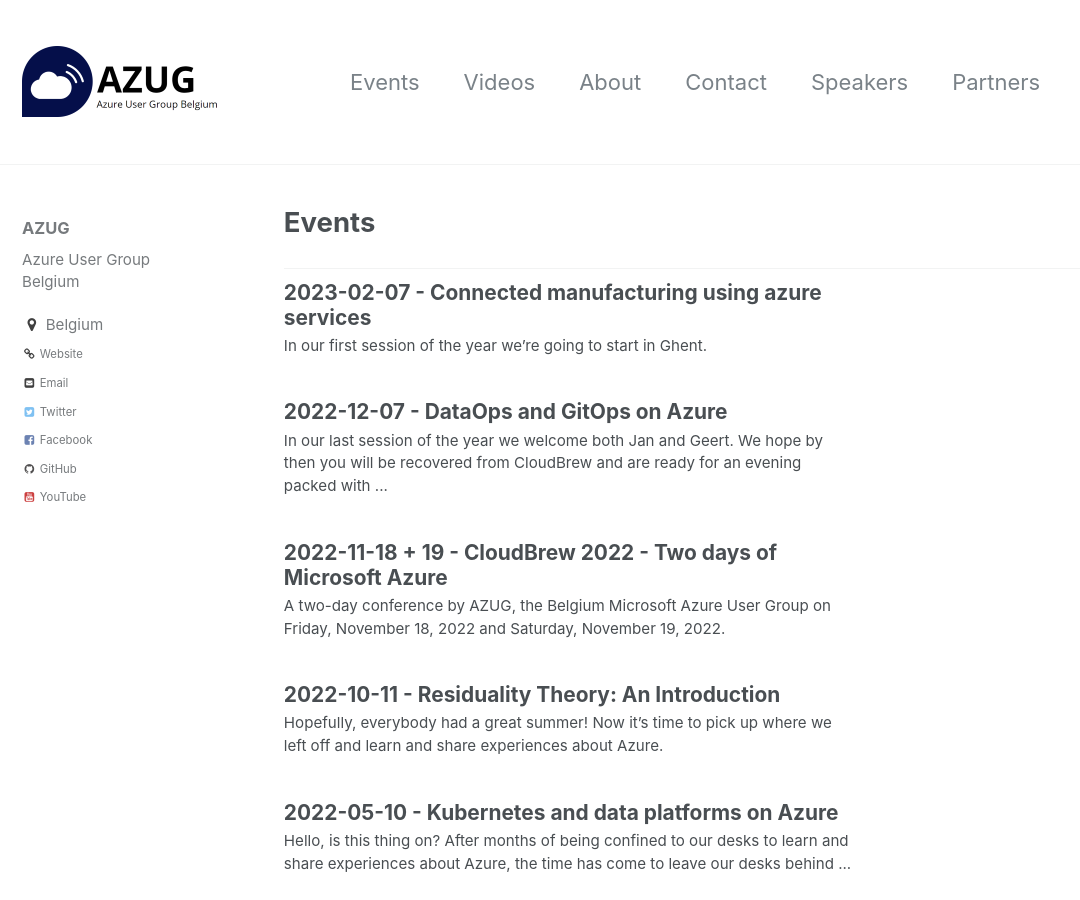
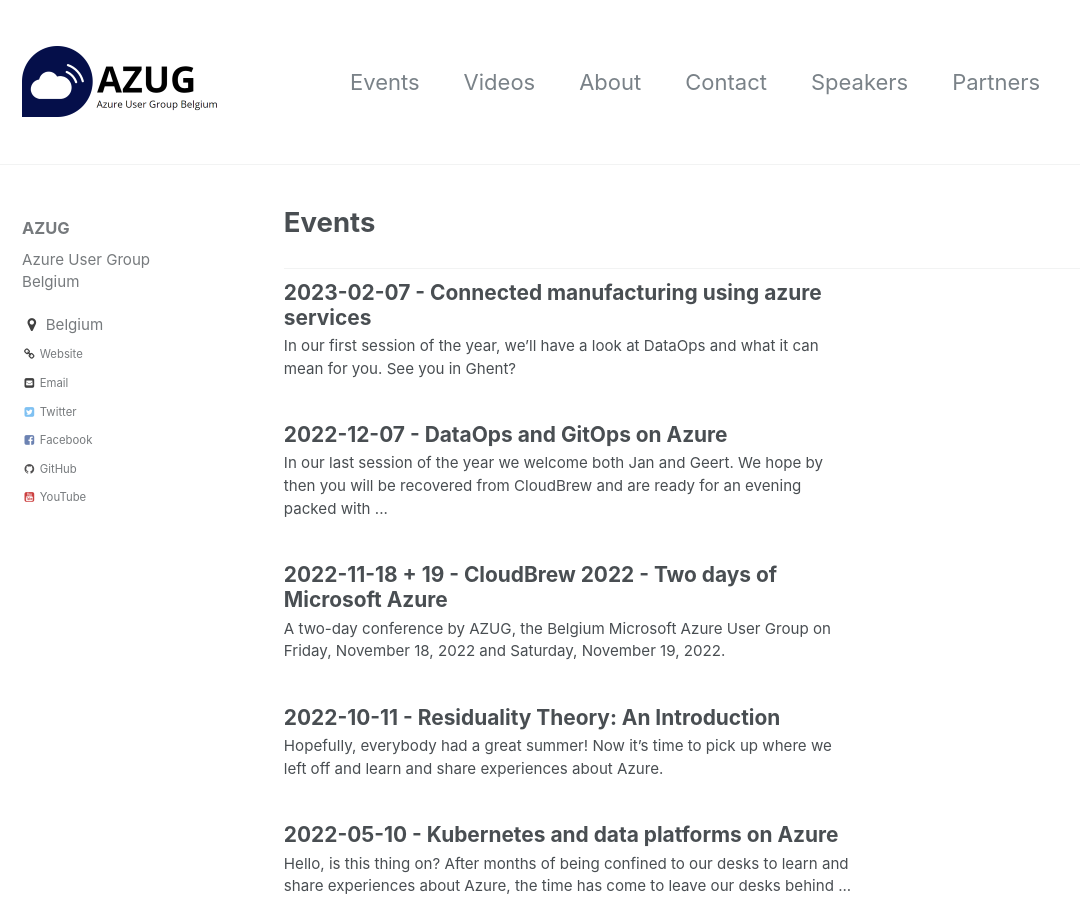
Before and after one commit to AzugBe/azugbe.github.io, a Jekyll site: the page built from _pages/events.html, in a window 1280 px wide and 900 px high. Shown: the whole window, without its empty margins (0-1080 px from the left). Built offline with Jekyll 4.4.1, drawn with Linux system fonts in a browser that asks for light colours; comment, search, counter and statistics services are not loaded.

Commit message:
Update _posts/events/2023-02-07---connected-manufacturing-using-azure-services.md
Co-authored-by: Maarten Balliauw <maarten@balliauw.be>

```diff
--- a/_posts/events/2023-02-07---connected-manufacturing-using-azure-services.md
+++ b/_posts/events/2023-02-07---connected-manufacturing-using-azure-services.md
@@ -9,7 +9,7 @@ tags: ["Events"]
 author: Kris van der Mast
 ---
 
-In our first session of the year we're going to start in Ghent.
+In our first session of the year, we'll have a look at DataOps and what it can mean for you. See you in Ghent?
 
 ## Agenda
 
```
